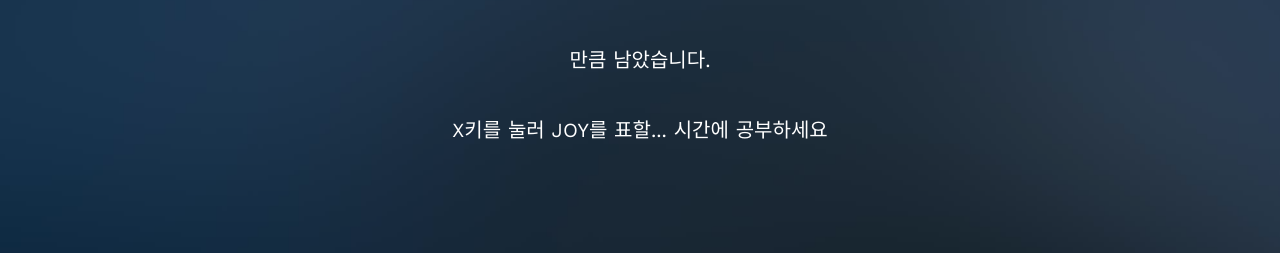
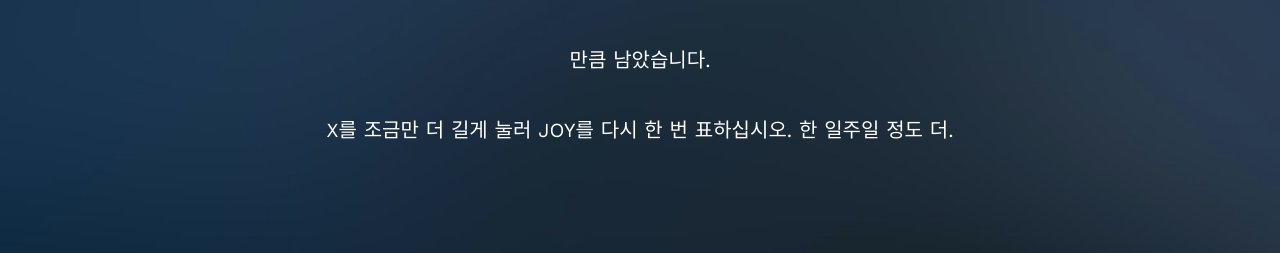
Before and after one commit to SSMIN/JOY, a plain HTML site: page index.html in a window 1280 px wide. Shown: the part 547-800 px from the top of the page. Drawn offline with nearby package versions, Linux system fonts and the light colour scheme.

Commit message:
수능연기 반영

```diff
--- a/index.html
+++ b/index.html
@@ -64,7 +64,7 @@
 <div class="row">
 <h2>만큼 남았습니다.</h2>
 
-<h2>X키를 눌러 JOY를 표할... 시간에 공부하세요</h2>
+<h2>X를 조금만 더 길게 눌러 JOY를 다시 한 번 표하십시오. 한 일주일 정도 더.</h2>
 </div>
 </div>
 </div>
```
